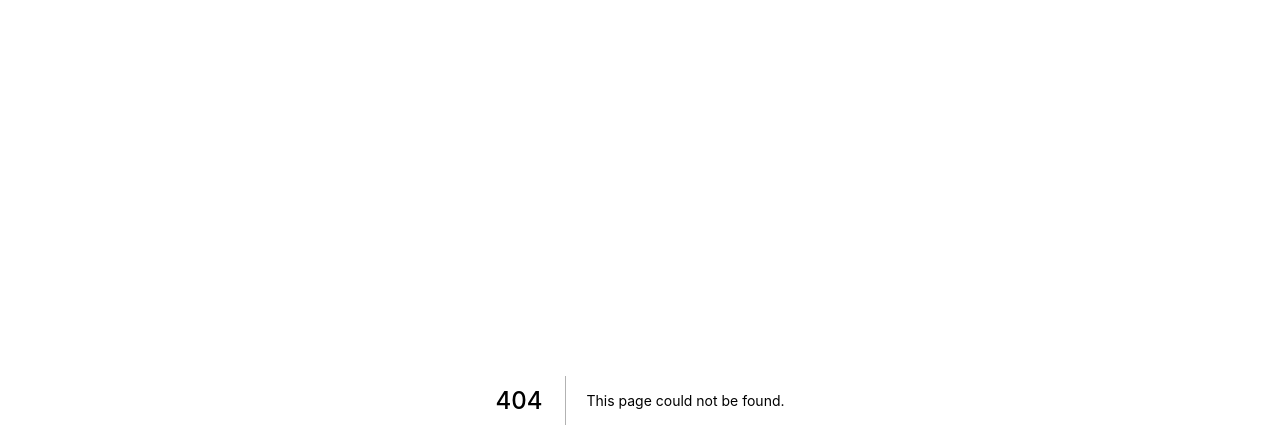
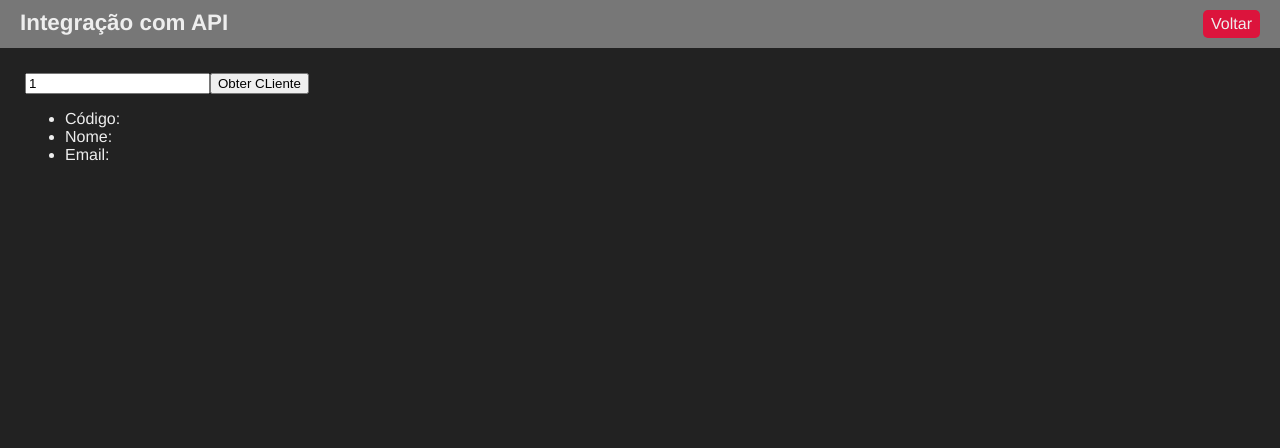
Before and after one commit to leoxavierclear/Projeto-Cadastro, a Next.js app: page /integracao_1 in a window 1280 px wide. Before the commit this address had no page. Shown: the top 448 px of the page. Built offline with nearby package versions, Linux system fonts and the light colour scheme.

Commit message:
Usando e integrando API - com exemplos

```diff
--- /dev/null
+++ b/src/pages/api/clientes/[codigo].js
@@ -0,0 +1,11 @@
+export default function handler(req, res) {
+
+    const codigo = req.query.codigo
+
+    res.status(200).json({
+        id: codigo,
+        nome: `Maria ${codigo}`,
+        email: `mm.mmm${codigo}@gmail.com`
+    })
+
+}
--- /dev/null
+++ b/src/pages/api/clientes/index.js
@@ -0,0 +1,18 @@
+export default function cliente(req, res) {
+
+    if(req.method === "GET") {
+        handleGet(req, res)
+    } else {
+        res.status(405).send()
+    }
+
+}
+
+function handleGet(req, res){
+
+    res.status(200).json({
+        id: 3,
+        nome: "Maria",
+        email: "mm.mm@gmail.com"
+    })
+}
--- a/src/pages/api/hello.js
+++ b/src/pages/api/hello.js
@@ -1,5 +1,8 @@
 // Next.js API route support: https://nextjs.org/docs/api-routes/introduction
 
 export default function handler(req, res) {
-  res.status(200).json({ name: 'John Doe' })
+  res.status(200).json({
+    name: 'Teste API',
+    metodo: req.method
+  })
 }
--- a/src/pages/index.jsx
+++ b/src/pages/index.jsx
@@ -16,7 +16,8 @@
           <Navegador texto="JSX" destino="/jsx" cor="#dc143c"/>
           <Navegador texto="Navegação #01" destino="/navegacao" cor="green" />
           <Navegador texto="Navegação #02" destino="/cliente/sp-2/123" cor="blue" />
-          <Navegador texto="Componente com estado" destino="/estado" cor="yellow" />
+          <Navegador texto="Componente com estado" destino="/estado" cor="orange" />
+          <Navegador texto="Integração com API #01" destino="/integracao_1" cor="pink" />
         </div>
     )
 }
--- /dev/null
+++ b/src/pages/integracao_1.jsx
@@ -0,0 +1,41 @@
+import { useState } from "react"
+import Layout from "../components/Layout"
+
+export default function Integracao() {
+
+    const [codigo, setCodigo] = useState(1)
+    const [cliente, setCliente] = useState({})
+
+
+    //async refere-se a um método assíncrono
+    async function obterCliente() {
+        //await indica espera para a execução da linha de comando
+        const resp = await fetch(`http://localhost:3000/api/clientes/${codigo}`)
+        const dados = await resp.json()
+        setCliente(dados)
+    }
+    //ORIGINAL É A ABAIXO
+    // function obterCliente() {
+    //     fetch(`http://localhost:3000/api/clientes/${codigo}`)
+    //         .then(resp => resp.json())
+    //         .then(dados => setCliente(dados))
+    // }
+
+    return(
+
+        <Layout titulo="Integração com API">
+            <div>
+                <input type="number" value={codigo}
+                    onChange={e => setCodigo(e.target.value)} />
+               <button onClick={obterCliente}>Obter CLiente</button>
+            </div>
+
+            <ul>
+                <li>Código: {cliente.id}</li>
+                <li>Nome: {cliente.nome}</li>
+                <li>Email: {cliente.email}</li>
+            </ul>
+        </Layout>
+
+    )
+}
```
